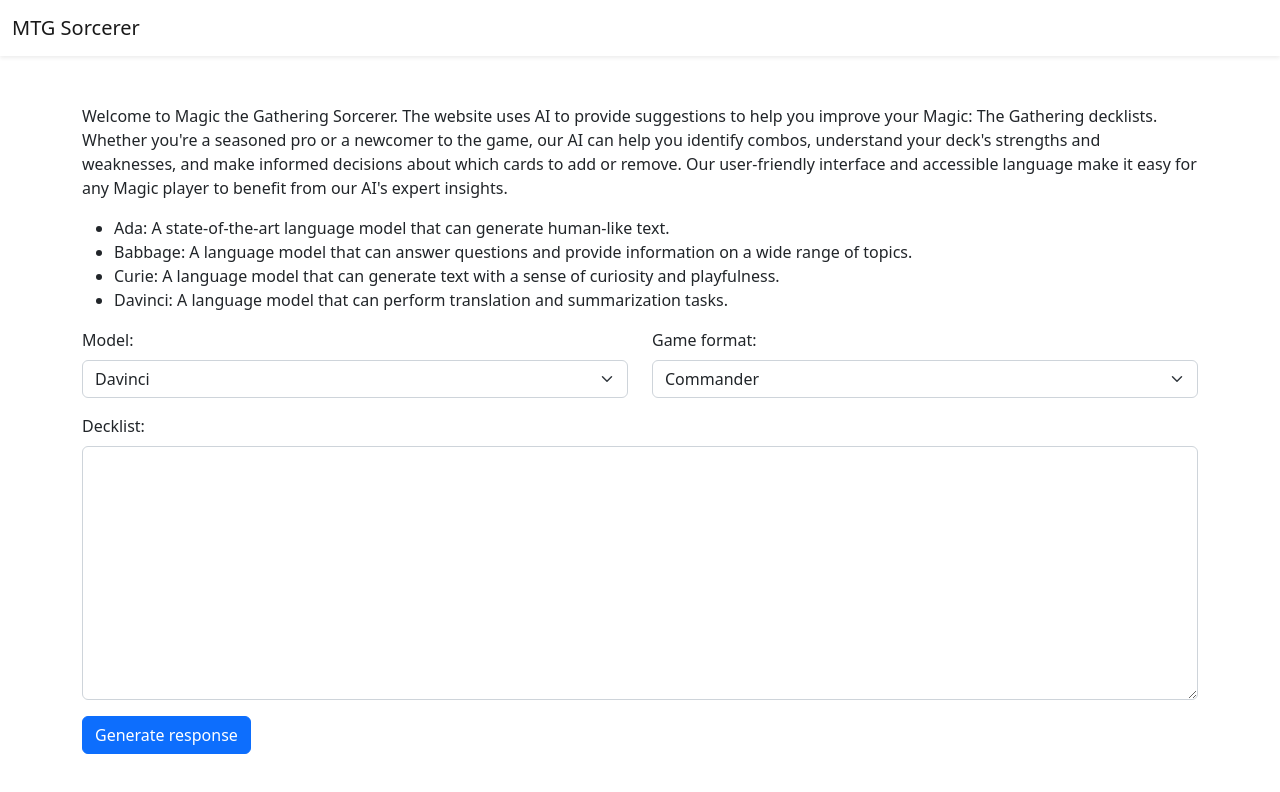
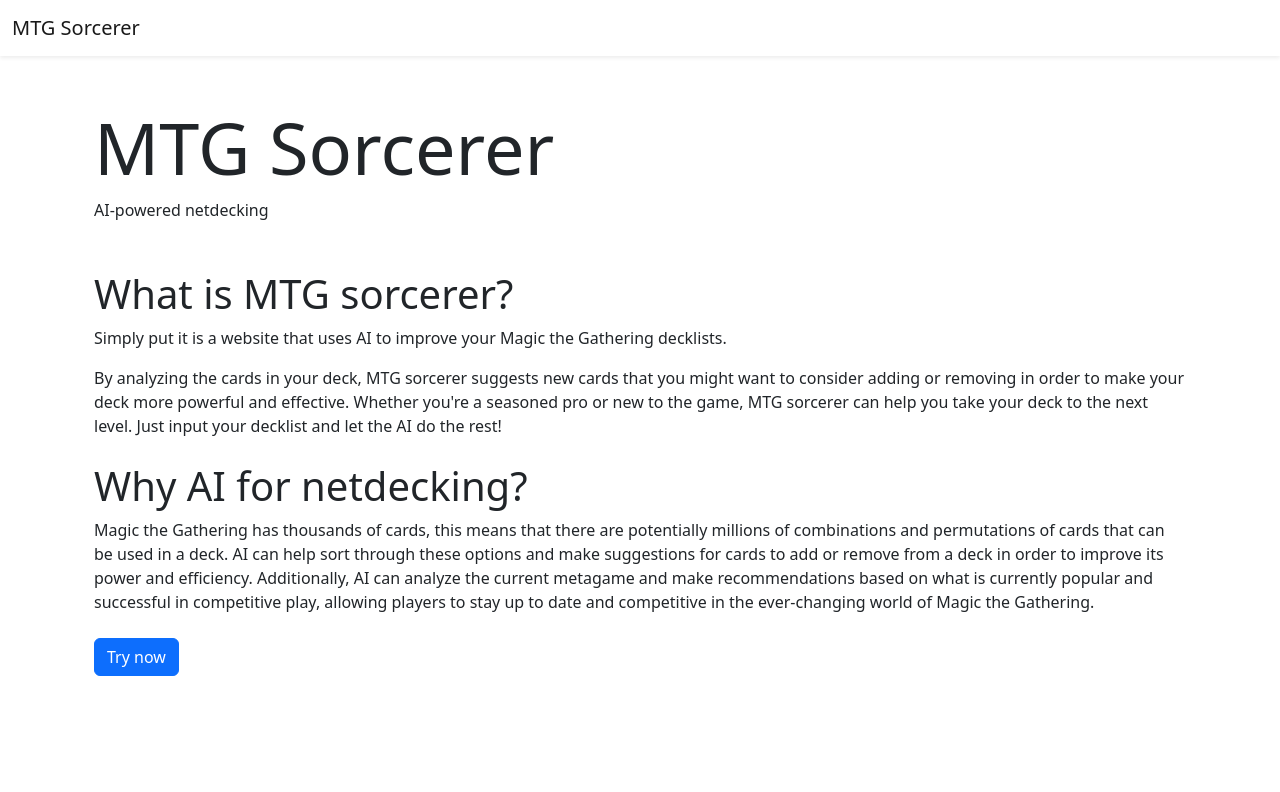
Before and after one commit to DoodlesEpic/MagicSorcerer, a SvelteKit app: page / in a window 1280 px wide. Shown: the top 792 px of the page. Built offline with nearby package versions, Linux system fonts and the light colour scheme; no server answers.

Commit message:
Create a landing page and move the app to /app

```diff
--- a/src/app.scss
+++ b/src/app.scss
@@ -1,7 +1,7 @@
 /* Write your global styles here, in SCSS syntax. Variables and mixins from the src/variables.scss file are available here without importing */ /* Import only what you need from Bootstrap */
 @import 'bootstrap/scss/root';
 @import 'bootstrap/scss/reboot';
-// @import 'bootstrap/scss/type';
+@import 'bootstrap/scss/type';
 // @import 'bootstrap/scss/images';
 @import 'bootstrap/scss/containers';
 @import 'bootstrap/scss/grid';
--- a/src/routes/+page.svelte
+++ b/src/routes/+page.svelte
@@ -1,67 +1,34 @@
 <script lang="ts">
-	import type { ActionData } from './$types';
-	import { enhance } from '$app/forms';
-
-	export let form: ActionData;
+	export const prerender = true;
 </script>
 
-<section class="mb-3">
-	<p>
-		Welcome to Magic the Gathering Sorcerer. The website uses AI to provide suggestions to help you
-		improve your Magic: The Gathering decklists. Whether you're a seasoned pro or a newcomer to the
-		game, our AI can help you identify combos, understand your deck's strengths and weaknesses, and
-		make informed decisions about which cards to add or remove. Our user-friendly interface and
-		accessible language make it easy for any Magic player to benefit from our AI's expert insights.
-	</p>
-	<ul>
-		<li>Ada: A state-of-the-art language model that can generate human-like text.</li>
-		<li>
-			Babbage: A language model that can answer questions and provide information on a wide range of
-			topics.
-		</li>
-		<li>
-			Curie: A language model that can generate text with a sense of curiosity and playfulness.
-		</li>
-		<li>Davinci: A language model that can perform translation and summarization tasks.</li>
-	</ul>
-</section>
-<section class="mb-3">
-	<form method="POST" id="form" use:enhance>
-		<div class="row mb-3">
-			<div class="col">
-				<label class="form-label" for="model">Model:</label>
-				<select class="form-select" id="model" name="model">
-					<option selected value="text-davinci-003">Davinci</option>
-					<option value="text-curie-001">Curie</option>
-					<option value="text-babbage-001">Babbage</option>
-					<option disabled value="ada">Ada</option>
-				</select>
-			</div>
-			<div class="col">
-				<label class="form-label" for="format">Game format:</label>
-				<select class="form-select" id="format" name="format">
-					<option selected value="commander">Commander</option>
-					<option value="standard">Standard</option>
-					<option value="modern">Modern</option>
-					<option value="historic">Historic</option>
-				</select>
-			</div>
-		</div>
+<main class="container">
+	<section class="mb-5">
+		<h1 class="display-2">MTG Sorcerer</h1>
+		<p>AI-powered netdecking</p>
+	</section>
+	<section class="mb-4">
+		<h2 class="display-6">What is MTG sorcerer?</h2>
+		<p>Simply put it is a website that uses AI to improve your Magic the Gathering decklists.</p>
+		<p>
+			By analyzing the cards in your deck, MTG sorcerer suggests new cards that you might want to
+			consider adding or removing in order to make your deck more powerful and effective. Whether
+			you're a seasoned pro or new to the game, MTG sorcerer can help you take your deck to the next
+			level. Just input your decklist and let the AI do the rest!
+		</p>
+	</section>
+	<section class="mb-4">
+		<h2 class="display-6">Why AI for netdecking?</h2>
+		<p>
+			Magic the Gathering has thousands of cards, this means that there are potentially millions of
+			combinations and permutations of cards that can be used in a deck. AI can help sort through
+			these options and make suggestions for cards to add or remove from a deck in order to improve
+			its power and efficiency. Additionally, AI can analyze the current metagame and make
+			recommendations based on what is currently popular and successful in competitive play,
+			allowing players to stay up to date and competitive in the ever-changing world of Magic the
+			Gathering.
+		</p>
+	</section>
 
-		<div class="mb-3">
-			<label class="form-label" for="decklist">Decklist:</label>
-			<textarea class="form-control" id="decklist" name="decklist" rows="10" />
-		</div>
-
-		<button class="btn btn-primary" type="submit">Generate response</button>
-	</form>
-</section>
-
-<section class="mb-3" id="response" style="white-space: pre-wrap; font-family: inherit">
-	{#if form?.completion}
-		<p>{form?.completion}</p>
-	{/if}
-	{#if form?.error}
-		<p>{form?.error}</p>
-	{/if}
-</section>
+	<a href="/app" class="btn btn-primary">Try now</a>
+</main>
```
Also changed, not shown: src/routes/app/+page.svelte (added, +67 -0 lines), src/routes/app/+page.server.ts (renamed from src/routes/+page.server.ts).
